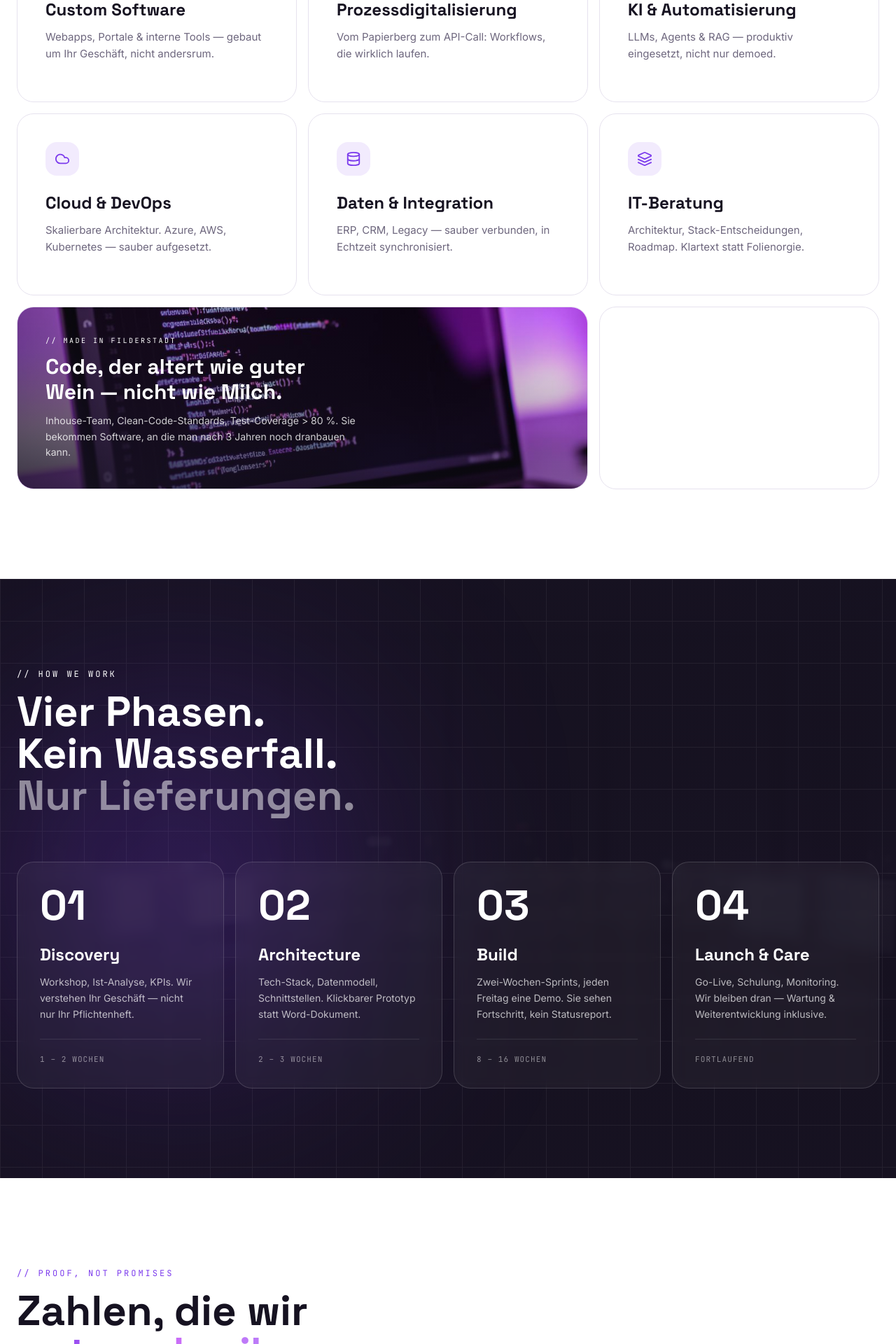
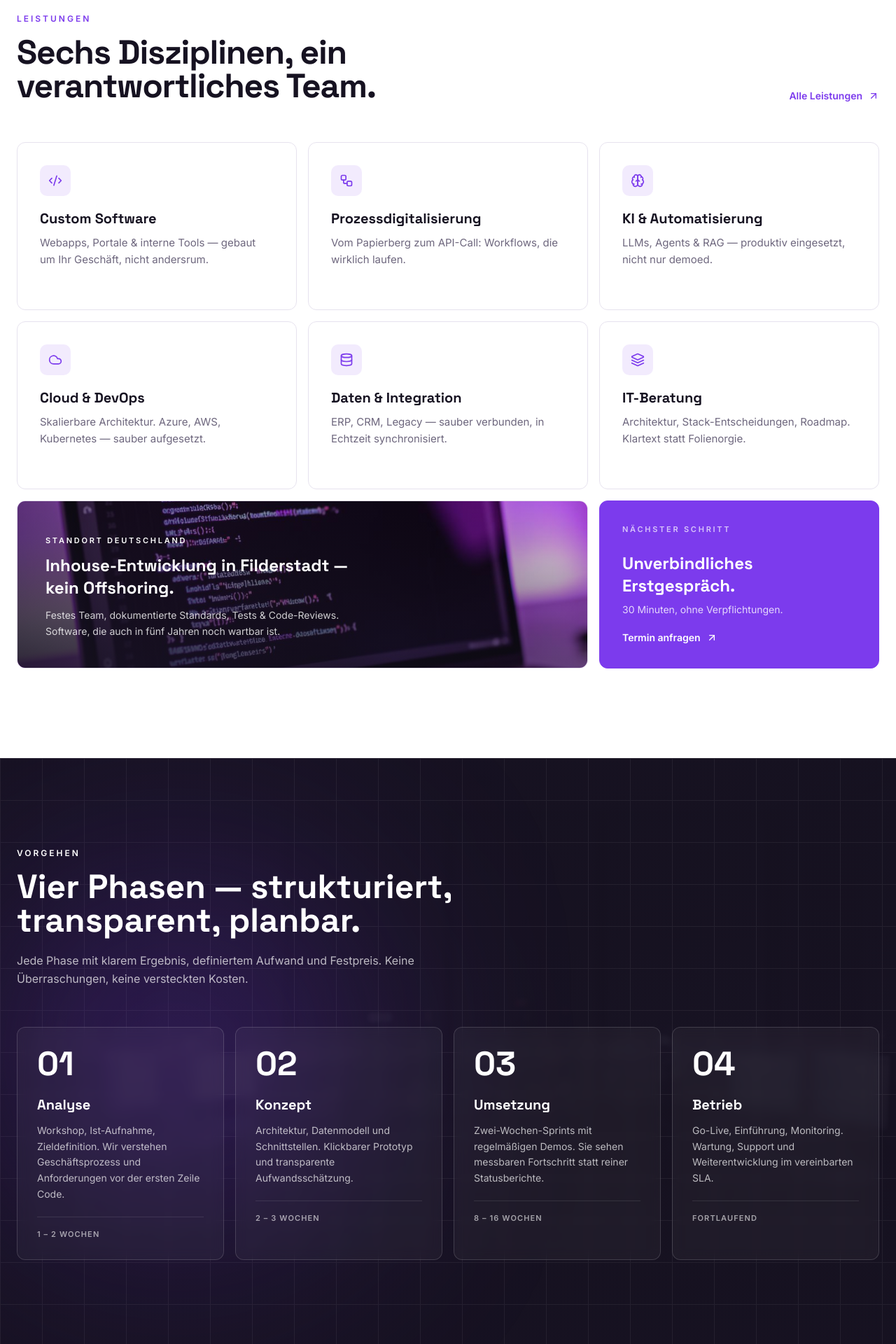
Before and after one commit to dvvvvv411/fortel, a React (Vite) app: page / in a window 1280 px wide. Shown: the part 2020-3940 px from the top of the page at 70% size. Built offline with nearby package versions, Linux system fonts and the light colour scheme; the HTML template or start-up script is replaced by a standard one.

Commit message:
Changes
Co-authored-by: dvvvvv411 <212236081+dvvvvv411@users.noreply.github.com>

```diff
--- a/src/components/landing-v2/AboutSnapshot.tsx
+++ b/src/components/landing-v2/AboutSnapshot.tsx
@@ -16,12 +16,11 @@ const AboutSnapshot = () => {
     <section ref={ref} className="relative py-24 sm:py-32 px-4 sm:px-6">
       <div className="max-w-7xl mx-auto grid grid-cols-1 lg:grid-cols-2 gap-12 lg:gap-16 items-center">
         <div className={`scroll-hidden ${isVisible ? 'scroll-visible' : ''}`}>
-          <div className="font-mono text-xs uppercase tracking-[0.25em] text-primary mb-4">// über uns</div>
-          <h2 className="font-display text-4xl sm:text-5xl lg:text-6xl font-bold leading-[1.05]">
-            Seit 2006 in Filderstadt.<br/>
-            <span className="gradient-text-violet">Ein Team, kein Hype.</span>
+          <p className="text-xs uppercase tracking-[0.25em] text-primary mb-4 font-semibold">Über uns</p>
+          <h2 className="font-display text-3xl sm:text-4xl lg:text-5xl font-bold leading-[1.1]">
+            Inhabergeführt. Seit 2006. Standort Deutschland.
           </h2>
-          <p className="mt-6 text-base sm:text-lg text-muted-foreground leading-relaxed max-w-xl">
+          <p className="mt-5 text-base sm:text-lg text-muted-foreground leading-relaxed max-w-xl">
             for.tel Solutions ist eine inhabergeführte Software- & Beratungs­agentur aus der Region Stuttgart.
             Wir arbeiten mit Mittelstand und Konzern — bodenständig, langfristig, ohne Buzzwords.
           </p>
--- a/src/components/landing-v2/BentoFeatures.tsx
+++ b/src/components/landing-v2/BentoFeatures.tsx
@@ -17,16 +17,15 @@ const BentoFeatures = () => {
   return (
     <section ref={ref} className="relative py-24 sm:py-32 px-4 sm:px-6">
       <div className="max-w-7xl mx-auto">
-        <div className={`flex flex-col lg:flex-row lg:items-end justify-between gap-6 mb-16 scroll-hidden ${isVisible ? 'scroll-visible' : ''}`}>
+        <div className={`flex flex-col lg:flex-row lg:items-end justify-between gap-6 mb-14 scroll-hidden ${isVisible ? 'scroll-visible' : ''}`}>
           <div>
-            <div className="font-mono text-xs uppercase tracking-[0.25em] text-primary mb-4">// leistungen</div>
-            <h2 className="font-display text-4xl sm:text-5xl lg:text-6xl font-bold leading-[1.05] tracking-tight max-w-3xl">
-              Sechs Disziplinen.<br />
-              <span className="gradient-text-violet">Ein Team.</span>
+            <p className="text-xs uppercase tracking-[0.25em] text-primary mb-4 font-semibold">Leistungen</p>
+            <h2 className="font-display text-3xl sm:text-4xl lg:text-5xl font-bold leading-[1.1] tracking-tight max-w-3xl">
+              Sechs Disziplinen, ein verantwortliches Team.
             </h2>
           </div>
-          <Link to="/leistungen" className="group inline-flex items-center gap-2 font-mono text-sm text-primary self-start lg:self-end">
-            alle leistungen <ArrowUpRight size={16} className="transition-transform group-hover:translate-x-1 group-hover:-translate-y-1" />
+          <Link to="/leistungen" className="group inline-flex items-center gap-2 text-sm font-semibold text-primary self-start lg:self-end hover:gap-3 transition-all">
+            Alle Leistungen <ArrowUpRight size={16} />
           </Link>
         </div>
 
@@ -34,23 +33,23 @@ const BentoFeatures = () => {
           {items.map((it, i) => (
             <div
               key={it.title}
-              className={`bento-card p-8 sm:p-10 flex flex-col gap-6 min-h-[260px] scroll-hidden delay-${(i % 6) + 1} ${isVisible ? 'scroll-visible' : ''}`}
+              className={`group relative p-8 rounded-lg border border-border bg-card hover:border-primary/40 hover:shadow-md transition-all flex flex-col gap-5 min-h-[240px] scroll-hidden delay-${(i % 6) + 1} ${isVisible ? 'scroll-visible' : ''}`}
             >
-              <div className="w-12 h-12 rounded-2xl bg-primary/10 flex items-center justify-center">
-                <it.icon size={22} className="text-primary" />
+              <div className="w-11 h-11 rounded-md bg-primary/10 flex items-center justify-center">
+                <it.icon size={20} className="text-primary" />
               </div>
               <div>
-                <h3 className="font-display text-2xl font-bold leading-tight">{it.title}</h3>
-                <p className="mt-3 text-[15px] text-muted-foreground leading-relaxed">{it.body}</p>
+                <h3 className="font-display text-xl font-bold leading-tight">{it.title}</h3>
+                <p className="mt-2.5 text-[15px] text-muted-foreground leading-relaxed">{it.body}</p>
               </div>
             </div>
           ))}
 
-          {/* Image accent card — spans 2 cols on lg */}
-          <div className={`relative overflow-hidden rounded-3xl border border-border min-h-[260px] sm:col-span-2 lg:col-span-2 group scroll-hidden ${isVisible ? 'scroll-visible' : ''}`}>
+          {/* Image accent card */}
+          <div className={`relative overflow-hidden rounded-lg border border-border min-h-[240px] sm:col-span-2 lg:col-span-2 group scroll-hidden ${isVisible ? 'scroll-visible' : ''}`}>
             <img
               src={codeImage}
-              alt="Code-Editor mit violetten Akzenten"
+              alt="Software-Entwicklung am Standort Filderstadt"
               width={1024}
               height={1024}
               loading="lazy"
@@ -58,25 +57,27 @@ const BentoFeatures = () => {
               onContextMenu={(e) => e.preventDefault()}
               className="absolute inset-0 w-full h-full object-cover transition-transform duration-700 group-hover:scale-105"
             />
-            <div className="absolute inset-0 bg-gradient-to-tr from-foreground/85 via-foreground/40 to-transparent" />
+            <div className="absolute inset-0 bg-gradient-to-tr from-foreground/90 via-foreground/55 to-foreground/10" />
             <div className="relative h-full flex flex-col justify-end p-8 sm:p-10 text-background">
-              <div className="font-mono text-[10px] uppercase tracking-[0.25em] text-primary-glow mb-3">// made in filderstadt</div>
-              <h3 className="font-display text-2xl sm:text-3xl font-bold leading-tight max-w-md">
-                Code, der altert wie guter Wein — nicht wie Milch.
+              <p className="text-[11px] uppercase tracking-[0.25em] text-primary-glow mb-3 font-semibold">Standort Deutschland</p>
+              <h3 className="font-display text-xl sm:text-2xl font-bold leading-tight max-w-md">
+                Inhouse-Entwicklung in Filderstadt — kein Offshoring.
               </h3>
               <p className="mt-3 text-sm text-background/80 max-w-md leading-relaxed">
-                Inhouse-Team, Clean-Code-Standards, Test-Coverage &gt; 80 %. Sie bekommen Software, an die man nach 3 Jahren noch dranbauen kann.
+                Festes Team, dokumentierte Standards, Tests &amp; Code-Reviews. Software,
+                die auch in fünf Jahren noch wartbar ist.
               </p>
             </div>
           </div>
 
-          {/* Filler card to balance grid on lg */}
-          <div className={`bento-card p-8 sm:p-10 flex flex-col justify-between min-h-[260px] bg-primary text-primary-foreground border-primary scroll-hidden ${isVisible ? 'scroll-visible' : ''}`}>
-            <div className="font-mono text-[10px] uppercase tracking-[0.25em] text-primary-foreground/70">// next step</div>
+          {/* CTA card */}
+          <div className={`p-8 rounded-lg border border-primary bg-primary text-primary-foreground flex flex-col justify-between min-h-[240px] scroll-hidden ${isVisible ? 'scroll-visible' : ''}`}>
+            <p className="text-[11px] uppercase tracking-[0.25em] text-primary-foreground/70 font-semibold">Nächster Schritt</p>
             <div>
-              <h3 className="font-display text-2xl sm:text-3xl font-bold leading-tight">Ihre Idee. Unser Stack.</h3>
+              <h3 className="font-display text-xl sm:text-2xl font-bold leading-tight">Unverbindliches Erstgespräch.</h3>
+              <p className="mt-2 text-sm text-primary-foreground/80">30 Minuten, ohne Verpflichtungen.</p>
               <Link to="/kontakt" className="mt-5 inline-flex items-center gap-2 font-semibold text-sm group">
-                Kostenfreies Erstgespräch <ArrowUpRight size={16} className="transition-transform group-hover:translate-x-1 group-hover:-translate-y-1"/>
+                Termin anfragen <ArrowUpRight size={16} className="transition-transform group-hover:translate-x-1 group-hover:-translate-y-1"/>
               </Link>
             </div>
           </div>
--- a/src/components/landing-v2/FinalCTA.tsx
+++ b/src/components/landing-v2/FinalCTA.tsx
@@ -6,50 +6,38 @@ const FinalCTA = () => {
   const { ref, isVisible } = useScrollAnimation(0.1);
   return (
     <section ref={ref} className="relative py-24 sm:py-32 px-4 sm:px-6">
-      <div className={`max-w-7xl mx-auto relative rounded-[2.5rem] overflow-hidden bg-foreground text-background p-10 sm:p-16 lg:p-24 scroll-hidden ${isVisible ? 'scroll-visible' : ''}`}>
-        {/* glow */}
-        <div className="absolute -top-40 -right-40 w-[600px] h-[600px] rounded-full bg-primary/40 blur-[140px]" />
-        <div className="absolute -bottom-40 -left-20 w-[500px] h-[500px] rounded-full bg-primary-glow/30 blur-[140px]" />
-        {/* grid */}
-        <div className="absolute inset-0 opacity-[0.06] pointer-events-none"
-          style={{
-            backgroundImage: 'linear-gradient(hsl(var(--background)) 1px, transparent 1px), linear-gradient(90deg, hsl(var(--background)) 1px, transparent 1px)',
-            backgroundSize: '48px 48px',
-          }}
-        />
+      <div className={`max-w-7xl mx-auto relative rounded-xl overflow-hidden bg-foreground text-background p-10 sm:p-14 lg:p-20 scroll-hidden ${isVisible ? 'scroll-visible' : ''}`}>
+        {/* subtle glow */}
+        <div className="absolute -top-40 -right-40 w-[500px] h-[500px] rounded-full bg-primary/15 blur-[120px]" />
 
         <div className="relative grid grid-cols-1 lg:grid-cols-12 gap-10 items-end">
           <div className="lg:col-span-8">
-            <div className="font-mono text-xs uppercase tracking-[0.25em] text-primary-glow mb-6 flex items-center gap-2">
-              <span className="w-2 h-2 rounded-full bg-primary-glow animate-pulse" />
-              <span>verfügbar · q1 2026</span>
-            </div>
-            <h2 className="font-display text-4xl sm:text-5xl lg:text-7xl font-bold leading-[0.98] tracking-tight">
-              Lassen Sie uns das <br/>
-              <span className="gradient-text-violet">nächste Ding</span> bauen.
+            <p className="text-xs uppercase tracking-[0.25em] text-primary-glow mb-5 font-semibold">Erstgespräch</p>
+            <h2 className="font-display text-3xl sm:text-4xl lg:text-5xl font-bold leading-[1.1] tracking-tight">
+              Sprechen Sie mit uns über Ihr nächstes Projekt.
             </h2>
-            <p className="mt-6 max-w-xl text-base sm:text-lg text-background/70 leading-relaxed">
-              30 Minuten, kostenlos, ohne Folien. Wir hören zu, stellen die richtigen Fragen
-              und sagen Ihnen ehrlich, ob wir der richtige Partner sind.
+            <p className="mt-5 max-w-xl text-base sm:text-lg text-background/75 leading-relaxed">
+              30 Minuten, unverbindlich. Wir hören zu, stellen die richtigen Fragen und
+              sagen Ihnen ehrlich, ob und wie wir der passende Partner sind.
             </p>
           </div>
           <div className="lg:col-span-4 flex flex-col gap-3">
-            <Link to="/kontakt" className="group inline-flex items-center justify-between gap-4 px-7 h-16 rounded-2xl bg-primary text-primary-foreground font-semibold text-base shadow-2xl shadow-primary/40 hover:shadow-primary/60 transition-all">
-              <span>Gespräch buchen</span>
-              <ArrowUpRight size={20} className="transition-transform group-hover:translate-x-1 group-hover:-translate-y-1" />
+            <Link to="/kontakt" className="group inline-flex items-center justify-between gap-4 px-6 h-14 rounded-md bg-primary text-primary-foreground font-semibold text-base hover:bg-primary/90 transition-all">
+              <span>Termin anfragen</span>
+              <ArrowUpRight size={18} className="transition-transform group-hover:translate-x-1 group-hover:-translate-y-1" />
             </Link>
-            <Link to="/karriere" className="group inline-flex items-center justify-between gap-4 px-7 h-16 rounded-2xl border border-background/20 text-background font-semibold text-base hover:bg-background/5 transition-all">
-              <span>Bei uns arbeiten</span>
-              <ArrowUpRight size={20} className="text-background/60 transition-transform group-hover:translate-x-1 group-hover:-translate-y-1" />
+            <Link to="/karriere" className="group inline-flex items-center justify-between gap-4 px-6 h-14 rounded-md border border-background/25 text-background font-semibold text-base hover:bg-background/5 transition-all">
+              <span>Karriere bei for.tel</span>
+              <ArrowUpRight size={18} className="text-background/60 transition-transform group-hover:translate-x-1 group-hover:-translate-y-1" />
             </Link>
-            <div className="mt-4 grid grid-cols-2 gap-3 font-mono text-[11px]">
-              <div className="rounded-xl border border-background/15 p-3">
-                <p className="text-background/50 uppercase tracking-widest text-[10px]">Telefon</p>
-                <p className="mt-1 text-background">+49 711 96881540</p>
+            <div className="mt-3 grid grid-cols-2 gap-3 text-[12px]">
+              <div className="rounded-md border border-background/15 p-3">
+                <p className="text-background/55 uppercase tracking-widest text-[10px]">Telefon</p>
+                <p className="mt-1 text-background font-semibold">+49 711 24086840</p>
               </div>
-              <div className="rounded-xl border border-background/15 p-3">
-                <p className="text-background/50 uppercase tracking-widest text-[10px]">Mail</p>
-                <p className="mt-1 text-background">info@for-tel.de</p>
+              <div className="rounded-md border border-background/15 p-3">
+                <p className="text-background/55 uppercase tracking-widest text-[10px]">E-Mail</p>
+                <p className="mt-1 text-background font-semibold">info@for-tel.de</p>
               </div>
             </div>
           </div>
--- a/src/components/landing-v2/ImpactGrid.tsx
+++ b/src/components/landing-v2/ImpactGrid.tsx
@@ -12,9 +12,9 @@ const ImpactGrid = () => {
     <section ref={ref} className="relative py-24 sm:py-32 px-4 sm:px-6">
       <div className="max-w-7xl mx-auto">
         <div className={`max-w-3xl mb-14 scroll-hidden ${isVisible ? 'scroll-visible' : ''}`}>
-          <div className="font-mono text-xs uppercase tracking-[0.25em] text-primary mb-4">// proof, not promises</div>
-          <h2 className="font-display text-4xl sm:text-5xl lg:text-6xl font-bold leading-[1.05]">
-            Zahlen, die wir <span className="gradient-text-violet">unterschreiben</span>.
+          <p className="text-xs uppercase tracking-[0.25em] text-primary mb-4 font-semibold">Kennzahlen</p>
+          <h2 className="font-display text-3xl sm:text-4xl lg:text-5xl font-bold leading-[1.1]">
+            Belastbare Zahlen aus 20 Jahren Projektpraxis.
           </h2>
         </div>
 
@@ -25,17 +25,14 @@ const ImpactGrid = () => {
             { v: c3, suffix: '%', label: 'Ø Effizienzplus', sub: 'gemessen, nicht geschätzt', icon: TrendingDown, prefix: '+' },
             { v: c4, suffix: '', label: 'Jahre Erfahrung', sub: 'seit 2006, ein Team', icon: Clock },
           ].map((s, i) => (
-            <div key={i} className={`bento-card p-6 flex flex-col justify-between scroll-hidden delay-${i + 1} ${isVisible ? 'scroll-visible' : ''}`}>
-              <div className="flex items-center justify-between font-mono text-[10px] uppercase tracking-widest text-muted-foreground">
-                <span>kpi · {String(i + 1).padStart(2, '0')}</span>
-                <s.icon size={14} className="text-primary" />
-              </div>
+            <div key={i} className={`p-6 rounded-lg border border-border bg-card hover:border-primary/40 transition-colors flex flex-col justify-between scroll-hidden delay-${i + 1} ${isVisible ? 'scroll-visible' : ''}`}>
+              <s.icon size={18} className="text-primary" />
               <div>
-                <div className="font-display text-6xl sm:text-7xl font-bold tabular-nums leading-none">
+                <div className="font-display text-5xl sm:text-6xl font-bold tabular-nums leading-none text-foreground">
                   {s.prefix}{s.v}<span className="text-primary">{s.suffix}</span>
                 </div>
                 <p className="mt-3 text-sm font-semibold">{s.label}</p>
-                <p className="text-xs text-muted-foreground">{s.sub}</p>
+                <p className="text-xs text-muted-foreground mt-0.5">{s.sub}</p>
               </div>
             </div>
           ))}
--- a/src/components/landing-v2/ProcessFlow.tsx
+++ b/src/components/landing-v2/ProcessFlow.tsx
@@ -2,10 +2,10 @@ import { useScrollAnimation } from '@/hooks/useScrollAnimation';
 import processBg from '@/assets/landing/process-bg.jpg';
 
 const steps = [
-  { n: '01', title: 'Discovery', cmd: 'fortel init', desc: 'Workshop, Ist-Analyse, KPIs. Wir verstehen Ihr Geschäft — nicht nur Ihr Pflichtenheft.', dur: '1 – 2 Wochen' },
-  { n: '02', title: 'Architecture', cmd: 'fortel design', desc: 'Tech-Stack, Datenmodell, Schnittstellen. Klickbarer Prototyp statt Word-Dokument.', dur: '2 – 3 Wochen' },
-  { n: '03', title: 'Build', cmd: 'fortel ship --iterate', desc: 'Zwei-Wochen-Sprints, jeden Freitag eine Demo. Sie sehen Fortschritt, kein Statusreport.', dur: '8 – 16 Wochen' },
-  { n: '04', title: 'Launch & Care', cmd: 'fortel deploy --prod', desc: 'Go-Live, Schulung, Monitoring. Wir bleiben dran — Wartung & Weiterentwicklung inklusive.', dur: 'fortlaufend' },
+  { n: '01', title: 'Analyse', desc: 'Workshop, Ist-Aufnahme, Zieldefinition. Wir verstehen Geschäftsprozess und Anforderungen vor der ersten Zeile Code.', dur: '1 – 2 Wochen' },
+  { n: '02', title: 'Konzept', desc: 'Architektur, Datenmodell und Schnittstellen. Klickbarer Prototyp und transparente Aufwandsschätzung.', dur: '2 – 3 Wochen' },
+  { n: '03', title: 'Umsetzung', desc: 'Zwei-Wochen-Sprints mit regelmäßigen Demos. Sie sehen messbaren Fortschritt statt reiner Statusberichte.', dur: '8 – 16 Wochen' },
+  { n: '04', title: 'Betrieb', desc: 'Go-Live, Einführung, Monitoring. Wartung, Support und Weiterentwicklung im vereinbarten SLA.', dur: 'fortlaufend' },
 ];
 
 const ProcessFlow = () => {
@@ -34,25 +34,27 @@ const ProcessFlow = () => {
       <div className="absolute top-1/2 left-0 w-[500px] h-[500px] -translate-y-1/2 rounded-full bg-primary/30 blur-[140px] pointer-events-none" />
 
       <div className="relative max-w-7xl mx-auto">
-        <div className={`max-w-3xl mb-16 scroll-hidden ${isVisible ? 'scroll-visible' : ''}`}>
-          <div className="font-mono text-xs uppercase tracking-[0.25em] text-primary-glow mb-4">// how we work</div>
-          <h2 className="font-display text-4xl sm:text-5xl lg:text-6xl font-bold leading-[1.05]">
-            Vier Phasen.<br/>
-            Kein Wasserfall.<br/>
-            <span className="text-background/50">Nur Lieferungen.</span>
+        <div className={`max-w-3xl mb-14 scroll-hidden ${isVisible ? 'scroll-visible' : ''}`}>
+          <p className="text-xs uppercase tracking-[0.25em] text-primary-glow mb-4 font-semibold">Vorgehen</p>
+          <h2 className="font-display text-3xl sm:text-4xl lg:text-5xl font-bold leading-[1.1]">
+            Vier Phasen — strukturiert, transparent, planbar.
           </h2>
+          <p className="mt-5 text-base text-background/70 leading-relaxed max-w-2xl">
+            Jede Phase mit klarem Ergebnis, definiertem Aufwand und Festpreis.
+            Keine Überraschungen, keine versteckten Kosten.
+          </p>
         </div>
 
         <div className="grid grid-cols-1 md:grid-cols-2 lg:grid-cols-4 gap-4">
           {steps.map((s, i) => (
             <div
               key={s.n}
-              className={`relative rounded-3xl border border-background/15 bg-background/[0.04] backdrop-blur p-8 hover:bg-background/[0.08] transition-colors scroll-hidden delay-${i + 1} ${isVisible ? 'scroll-visible' : ''}`}
+              className={`relative rounded-lg border border-background/15 bg-background/[0.04] backdrop-blur p-7 hover:bg-background/[0.08] transition-colors scroll-hidden delay-${i + 1} ${isVisible ? 'scroll-visible' : ''}`}
             >
-              <div className="font-display text-6xl font-bold text-primary-glow/90 leading-none">{s.n}</div>
-              <h3 className="mt-6 font-display text-2xl font-bold">{s.title}</h3>
+              <div className="font-display text-5xl font-bold text-primary-glow/90 leading-none">{s.n}</div>
+              <h3 className="mt-5 font-display text-xl font-bold">{s.title}</h3>
               <p className="mt-3 text-sm text-background/70 leading-relaxed">{s.desc}</p>
-              <div className="mt-6 pt-5 border-t border-background/10 font-mono text-[11px] uppercase tracking-widest text-background/50">{s.dur}</div>
+              <div className="mt-5 pt-4 border-t border-background/10 text-[11px] uppercase tracking-widest text-background/60 font-semibold">{s.dur}</div>
             </div>
           ))}
         </div>
--- a/src/pages/Index.tsx
+++ b/src/pages/Index.tsx
@@ -1,8 +1,10 @@
 import { useEffect } from 'react';
 import HeroBento from '@/components/landing-v2/HeroBento';
+import TrustLogos from '@/components/landing-v2/TrustLogos';
 import BentoFeatures from '@/components/landing-v2/BentoFeatures';
 import ProcessFlow from '@/components/landing-v2/ProcessFlow';
 import ImpactGrid from '@/components/landing-v2/ImpactGrid';
+import CertificationsBar from '@/components/landing-v2/CertificationsBar';
 import AboutSnapshot from '@/components/landing-v2/AboutSnapshot';
 import VoicesSection from '@/components/landing-v2/VoicesSection';
 import FAQTerminal from '@/components/landing-v2/FAQTerminal';
@@ -11,15 +13,17 @@ import Footer from '@/components/landing/Footer';
 
 const Index = () => {
   useEffect(() => {
-    document.title = 'for.tel Solutions – Software & Beratung für 2026';
+    document.title = 'for.tel Solutions – Software-Entwicklung & IT-Beratung';
   }, []);
 
   return (
     <>
       <HeroBento />
+      <TrustLogos />
       <BentoFeatures />
       <ProcessFlow />
       <ImpactGrid />
+      <CertificationsBar />
       <AboutSnapshot />
       <VoicesSection />
       <FAQTerminal />
```
Also changed, not shown: src/components/landing-v2/FAQTerminal.tsx (+11 -11 lines), src/components/landing-v2/VoicesSection.tsx (+14 -16 lines).
